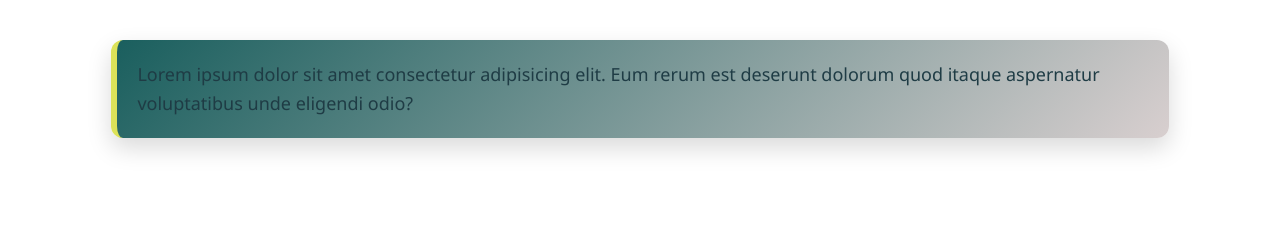
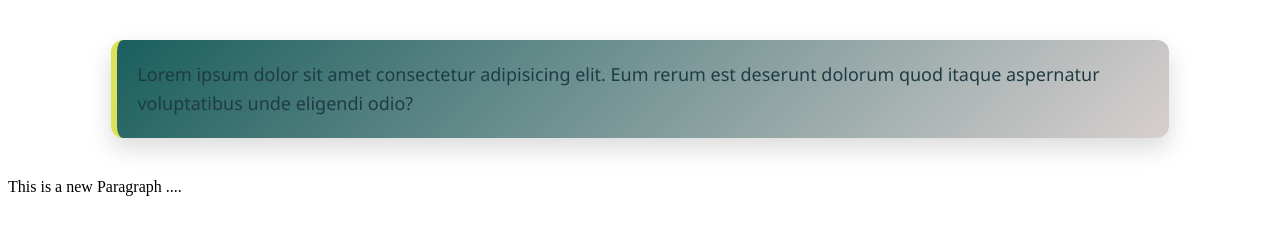
Before and after one commit to tanayscyberxofficial-coder/LocalRepo, a plain HTML site: page index.html in a window 1280 px wide. Drawn offline with Linux system fonts and the light colour scheme.

Commit message:
feature 1 was added sucessfully

```diff
--- a/index.html
+++ b/index.html
@@ -11,6 +11,7 @@
 <body>
     <p class="para1">Lorem ipsum dolor sit amet consectetur adipisicing elit. Eum rerum est deserunt dolorum quod itaque aspernatur
         voluptatibus unde eligendi odio?</p>
+    <p>This is a new Paragraph ....</p>
 </body>
 
 </html>
```
Also changed, not shown: 1 other file.
